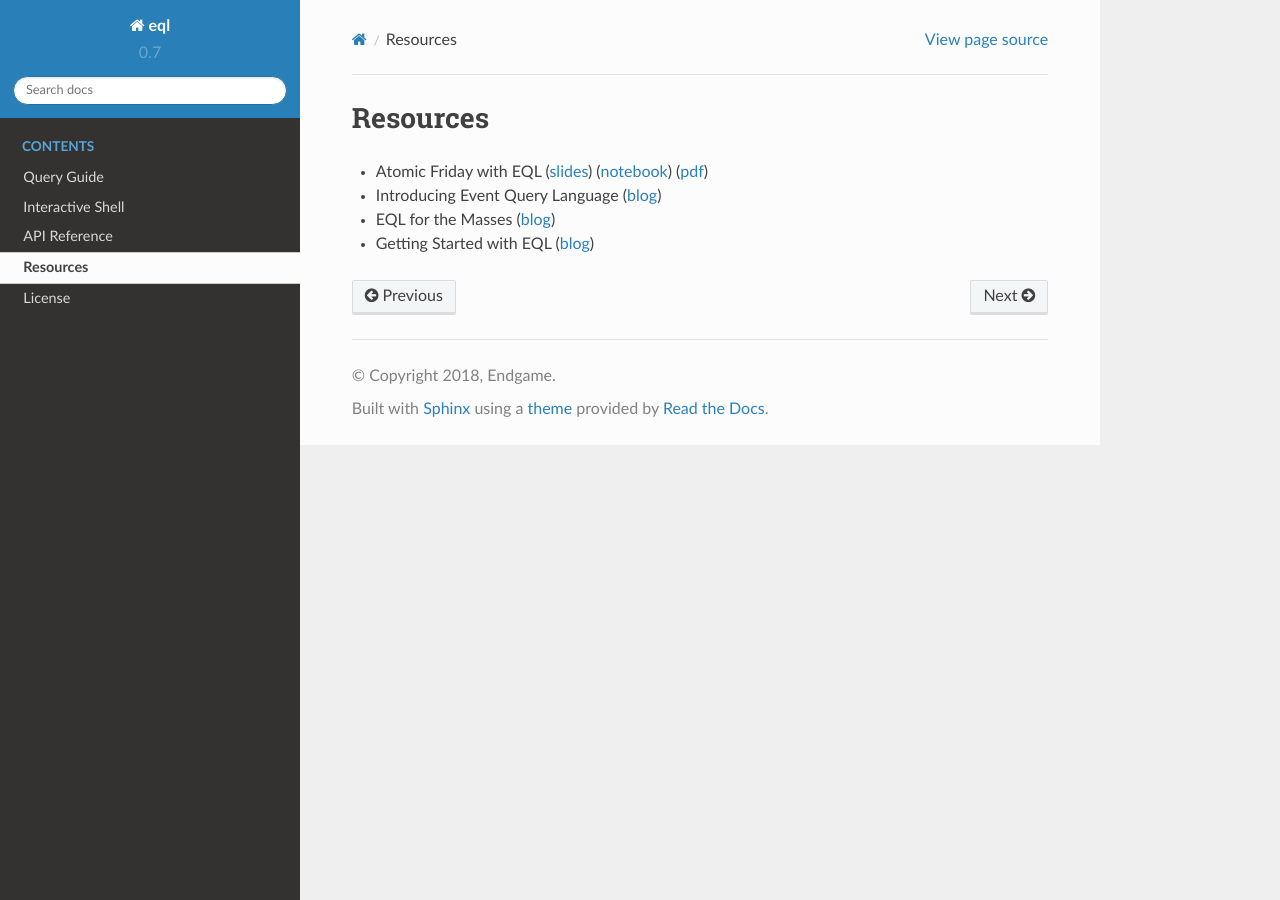
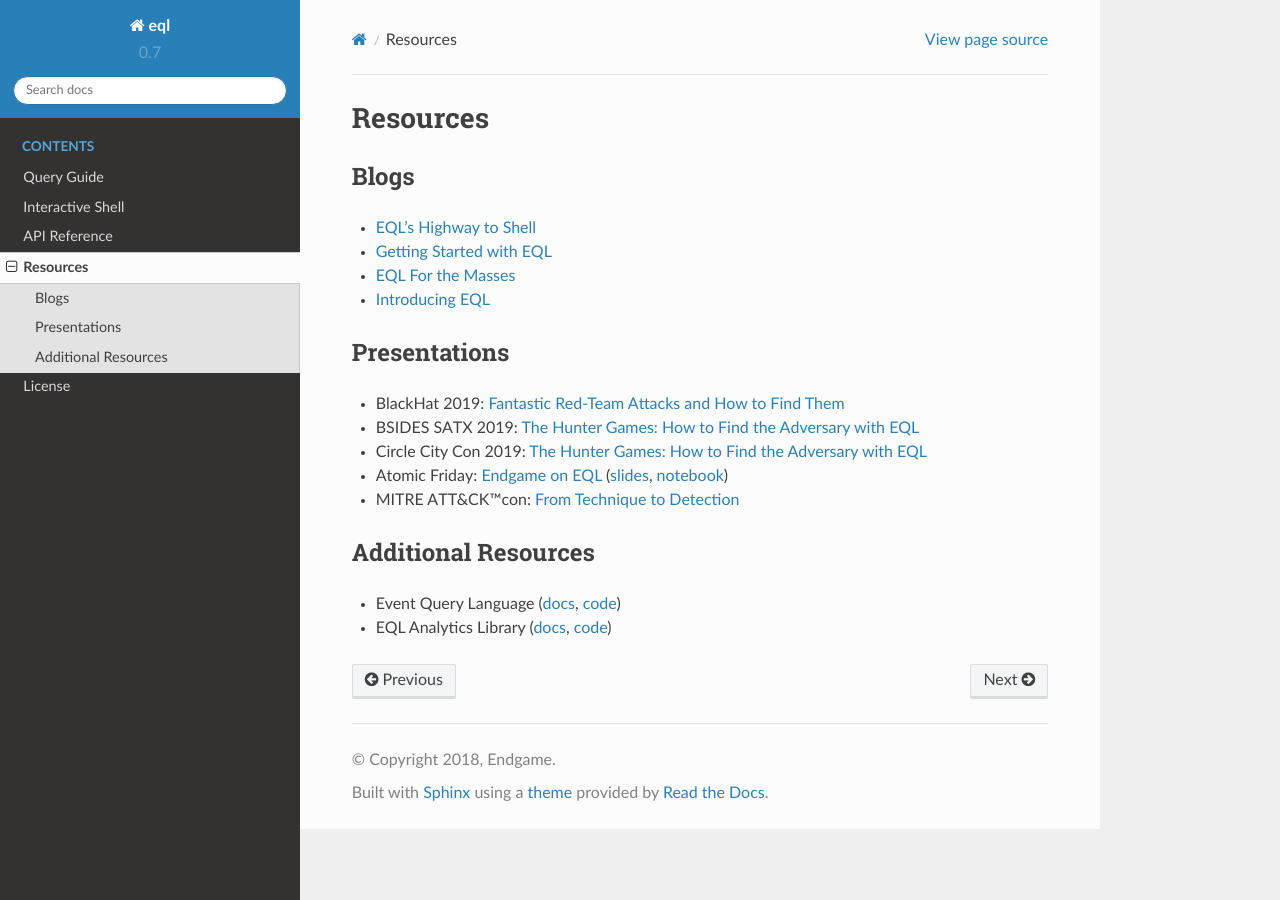
Before and after one commit to endgameinc/eql, a Sphinx documentation site: the page built from docs/resources.rst, in a window 1280 px wide. Built offline with Sphinx 7.4.7 and the Read the Docs theme 2.0.0, drawn with Linux system fonts in a browser that asks for light colours.

Commit message:
Add links to resources page.

```diff
--- a/docs/resources.rst
+++ b/docs/resources.rst
@@ -1,8 +1,28 @@
-=========
+===========
 Resources
-=========
+===========
 
-- Atomic Friday with EQL (`slides <_static/eql-crash-course.slides.html>`_) (`notebook <_static/eql-crash-course.ipynb>`_) (`pdf <_static/eql-crash-course.pdf>`_)
-- Introducing Event Query Language (`blog <https://www.endgame.com/blog/technical-blog/introducing-event-query-language>`_)
-- EQL for the Masses (`blog <https://www.endgame.com/blog/technical-blog/eql-for-the-masses>`_)
-- Getting Started with EQL (`blog <https://www.endgame.com/blog/technical-blog/getting-started-eql>`_)
+
+Blogs
+^^^^^
+* `EQL's Highway to Shell <https://www.endgame.com/blog/technical-blog/eql-highway-shell>`__
+* `Getting Started with EQL <https://www.endgame.com/blog/technical-blog/getting-started-eql>`__
+* `EQL For the Masses <https://www.endgame.com/blog/technical-blog/eql-for-the-masses>`__
+* `Introducing EQL <https://www.endgame.com/blog/technical-blog/introducing-event-query-language>`__
+
+
+Presentations
+^^^^^^^^^^^^^
+* BlackHat 2019: `Fantastic Red-Team Attacks and How to Find Them <https://www.blackhat.com/us-19/briefings/schedule/index.html#fantastic-red-team-attacks-and-how-to-find-them-16540>`__
+* BSIDES SATX 2019: `The Hunter Games: How to Find the Adversary with EQL <https://www.bsidessatx.com/presentations-2019.html>`__
+* Circle City Con 2019: `The Hunter Games: How to Find the Adversary with EQL <https://www.youtube.com/watch?v=K47gX3WHcm8>`__
+* Atomic Friday: `Endgame on EQL  <https://www.youtube.com/watch?v=yvqxS5Bjc-s>`__
+  (`slides <https://eql.readthedocs.io/en/latest/_static/eql-crash-course.pdf>`__,
+  `notebook <_static/eql-crash-course.ipynb>`__)
+* MITRE ATT&CK™con: `From Technique to Detection  <https://www.youtube.com/watch?v=a3hIIzJrH14>`__
+
+
+Additional Resources
+^^^^^^^^^^^^^^^^^^^^
+* Event Query Language (`docs <https://eql.readthedocs.io/>`__, `code <https://github.com/endgameinc/eql>`__)
+* EQL Analytics Library (`docs <https://eqllib.readthedocs.io/>`__, `code <https://github.com/endgameinc/eqllib>`__)
```
Also changed, not shown: CONTRIBUTING.md (+1 -19 lines).
